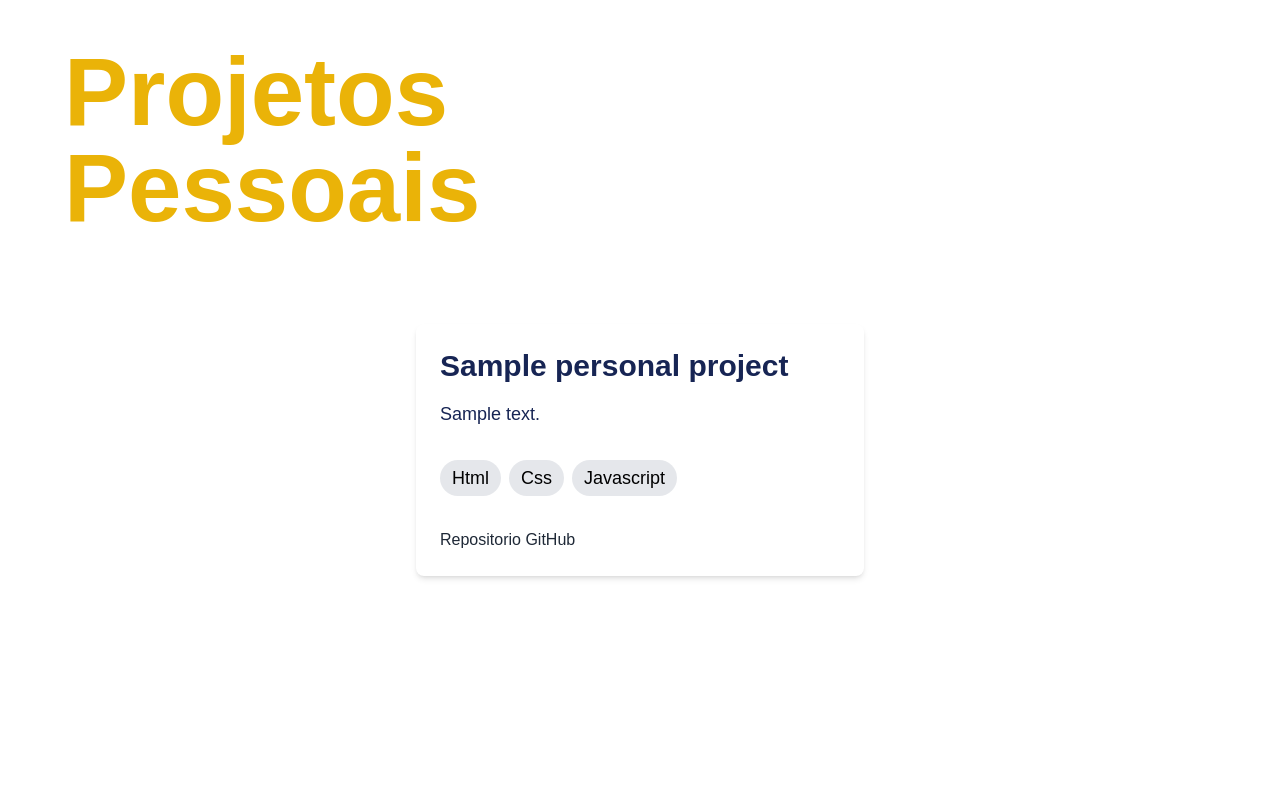
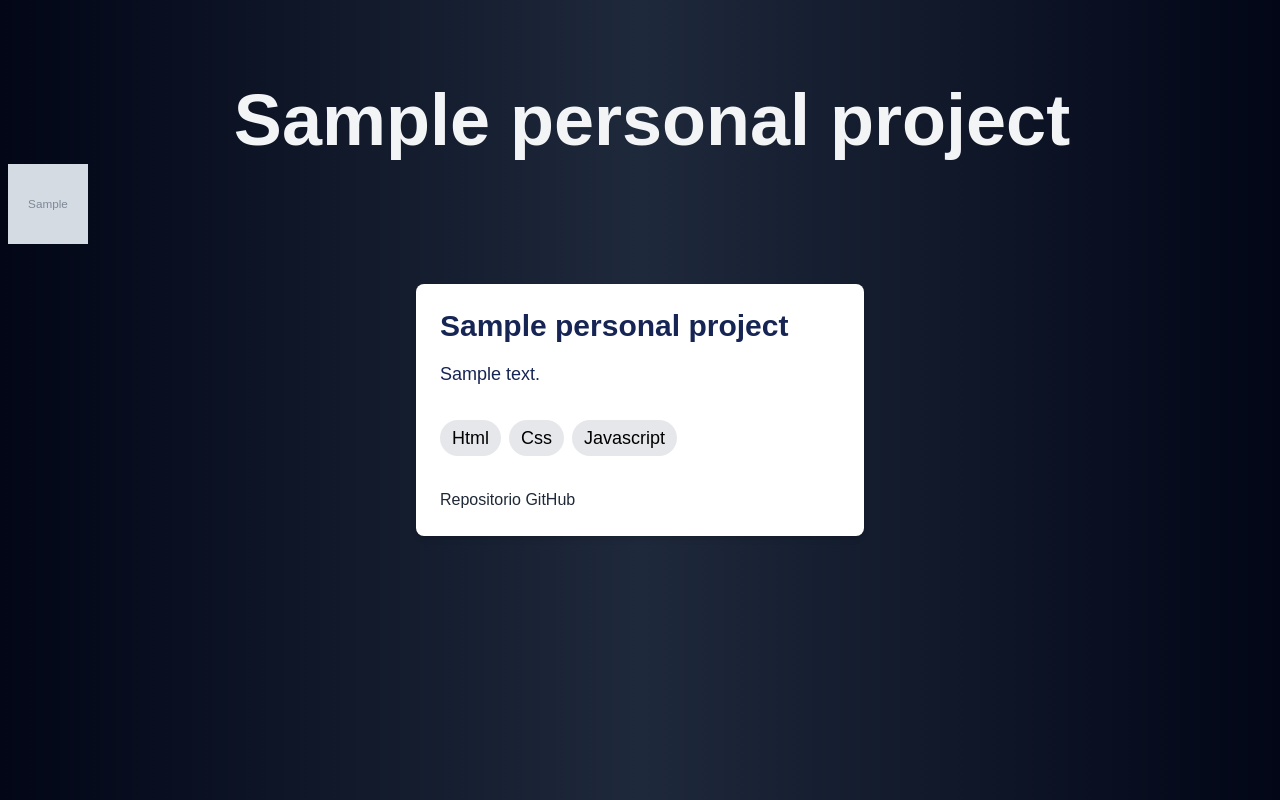
Before and after one commit to FaelSantoss/portfolio_digital, a Flask app: template src/ui/templates/projects/personal_projects.html in a window 1280 px wide. Run offline with Flask 3, Linux system fonts and the light colour scheme; the template is opened without the code that fills it: most values are stand-ins (such as "Sample title", 1, 10 or a date in 2020); grey boxes marked "Sample" are stand-in pictures; style sheets or scripts are compiled from the project's sources.

Commit message:
in progress: page personal_project

```diff
--- a/src/ui/templates/projects/personal_projects.html
+++ b/src/ui/templates/projects/personal_projects.html
@@ -4,10 +4,13 @@
 {% endblock%}
 
 {% block body %}
+<body class="bg-gradient-to-r from-slate-950 via-slate-800 to-slate-950">
 <div class=" p-4 md:p-0">
-        <h1 class="text-7xl md:text-8xl font-bold text-yellow-500 mb-12 mt-6 ml-16">Projetos<br>Pessoais</h1>
+    <h1 class="text-7xl text-center md:text-7xl font-bold text-gray-100 mb-2 mt-16 ml-6">{{personal_project.title}}</h1>
+    {% for technologie_icon in technologies_icons %}
+    <img src="{{ technologie_icon }}" class="w-20 h-20 mx-2">
+    {% endfor %}
         <div class="flex flex-wrap gap-8">
-            {% for personal_project in personal_projects %}
             <div class="bg-white shadow-md rounded-lg p-6 max-w-md mx-auto my-10 flex flex-wrap gap-8">
                 <div>
                     <h2 class="text-blue-950 font-bold text-3xl mb-4">{{personal_project.title}}</h2>
@@ -21,9 +24,9 @@
                     <p class="text-lg bg-gray-200 rounded-full px-3 py-1">Css</p>
                     <p class="text-lg bg-gray-200 rounded-full px-3 py-1">Javascript</p>
                 </div>
-                <a href={{personal_project.link}} class="text-gray-800">Repositorio GitHub</a>
+                <a href='{{personal_project.link}}' class="text-gray-800">Repositorio GitHub</a>
             </div>
-            {% endfor%}
         </div>
 </div>
+</body>
 {% endblock%}
```
